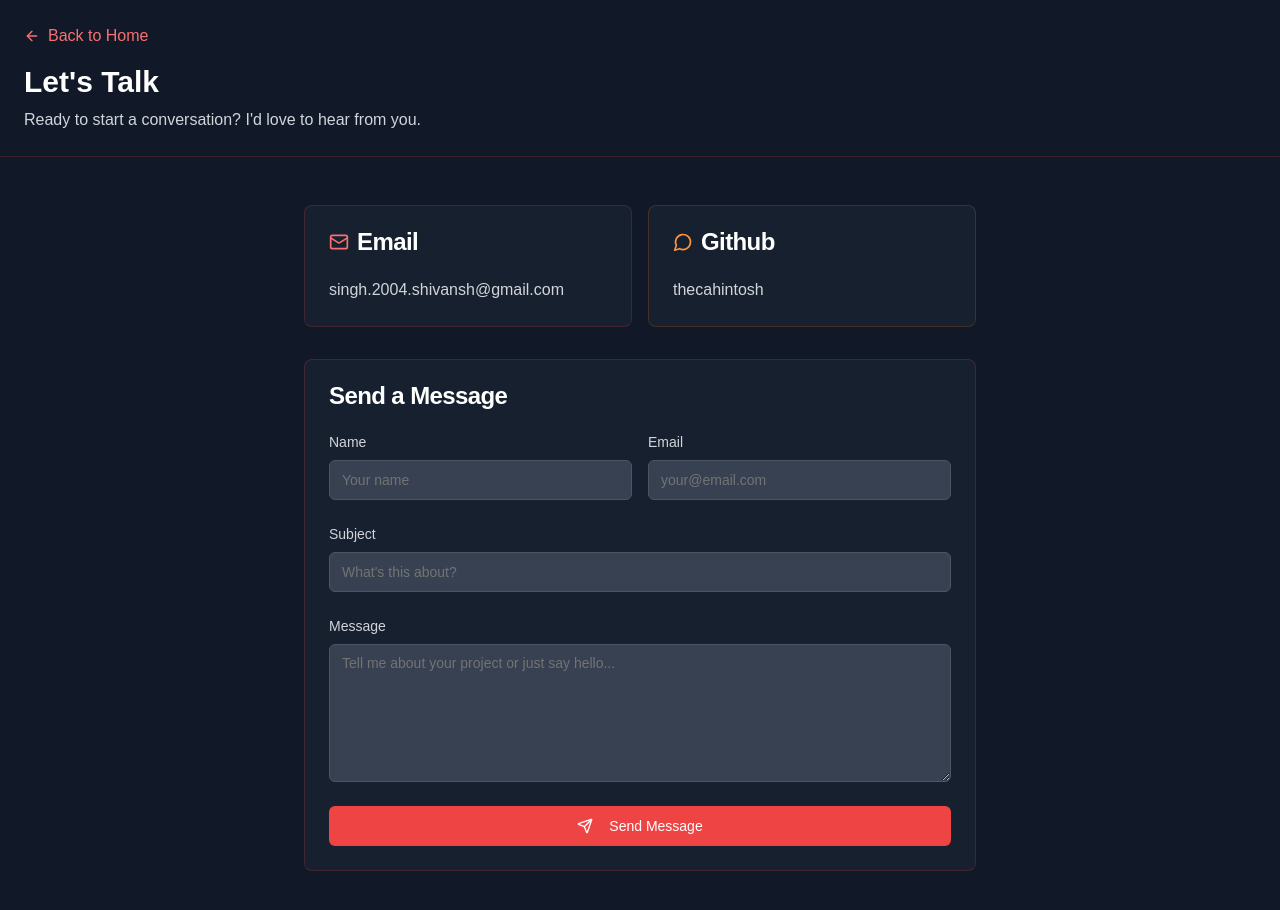
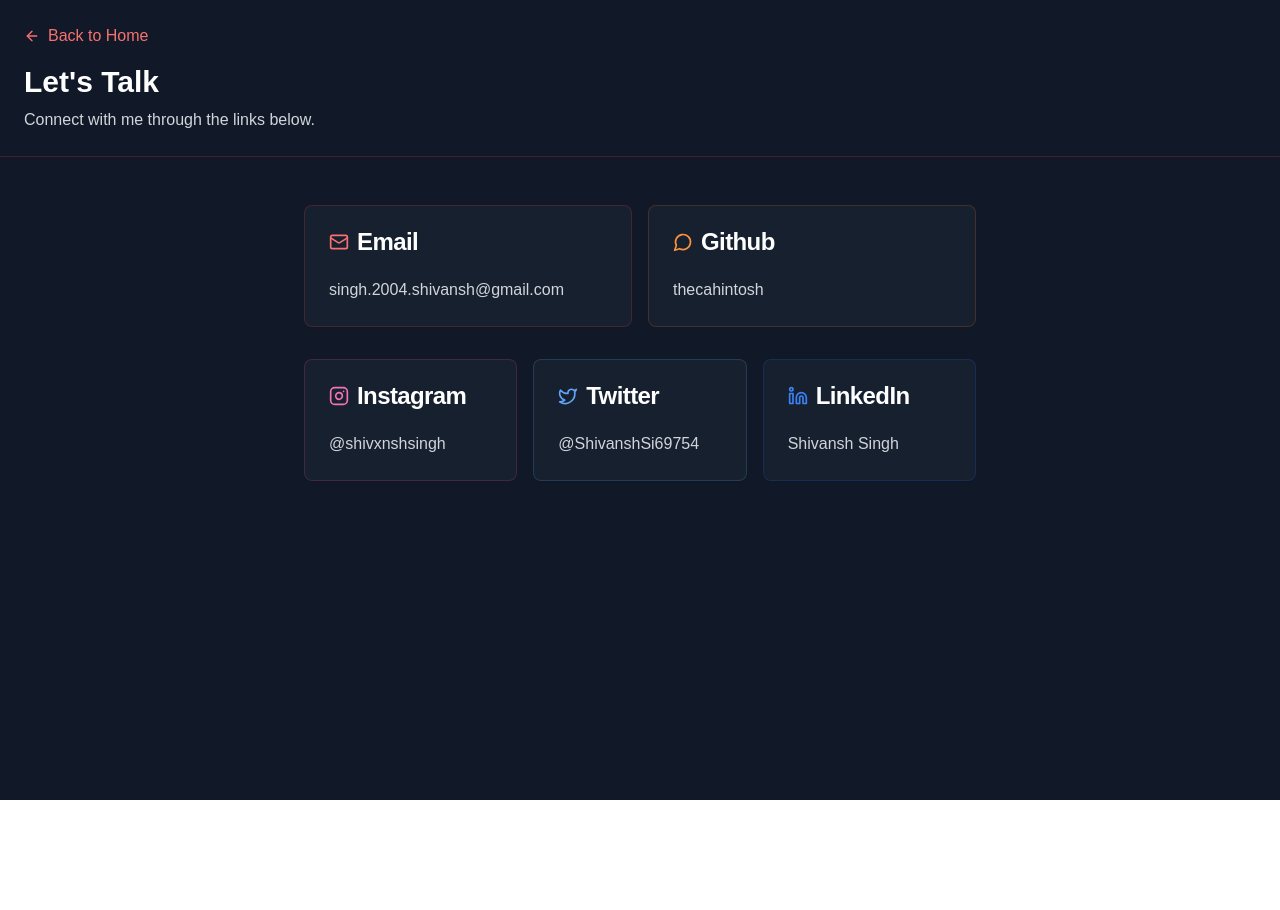
Before and after one commit to thecahintosh/portfolio-website, a Next.js app: page /contact in a window 1280 px wide. Shown: the top 910 px of the page. After the commit the page ends 800 px from the top, so only its background shows below. Built offline with nearby package versions, Linux system fonts and the light colour scheme.

Commit message:
Update page.tsx

```diff
--- a/app/contact/page.tsx
+++ b/app/contact/page.tsx
@@ -1,10 +1,7 @@
 import Link from "next/link"
 import { Card, CardContent, CardHeader, CardTitle } from "@/components/ui/card"
 import { Button } from "@/components/ui/button"
-import { Input } from "@/components/ui/input"
-import { Textarea } from "@/components/ui/textarea"
-import { ArrowLeft, Mail, MessageCircle, Send } from "lucide-react"
-import { submitContactForm } from "@/lib/actions"
+import { ArrowLeft, Mail, MessageCircle, Instagram, Twitter, Linkedin } from "lucide-react"
 
 export default function ContactPage() {
   return (
@@ -16,7 +13,7 @@ export default function ContactPage() {
             Back to Home
           </Link>
           <h1 className="text-3xl font-bold">Let's Talk</h1>
-          <p className="text-gray-300 mt-2">Ready to start a conversation? I'd love to hear from you.</p>
+          <p className="text-gray-300 mt-2">Connect with me through the links below.</p>
         </div>
       </header>
 
@@ -48,71 +45,62 @@ export default function ContactPage() {
                 </CardContent>
               </Card>
             </div>
-            <Card className="bg-gray-800/50 border border-red-500/20">
-              <CardHeader>
-                <CardTitle className="text-white">Send a Message</CardTitle>
-              </CardHeader>
-              <CardContent>
-                <form action={submitContactForm} className="space-y-6">
-                  <div className="grid md:grid-cols-2 gap-4">
-                    <div>
-                      <label htmlFor="name" className="block text-sm font-medium text-gray-300 mb-2">
-                        Name
-                      </label>
-                      <Input
-                        id="name"
-                        name="name"
-                        required
-                        className="bg-gray-700 border-gray-600 text-white focus:border-red-400"
-                        placeholder="Your name"
-                      />
-                    </div>
-                    <div>
-                      <label htmlFor="email" className="block text-sm font-medium text-gray-300 mb-2">
-                        Email
-                      </label>
-                      <Input
-                        id="email"
-                        name="email"
-                        type="email"
-                        required
-                        className="bg-gray-700 border-gray-600 text-white focus:border-red-400"
-                        placeholder="your@email.com"
-                      />
-                    </div>
+
+            <div className="grid md:grid-cols-3 gap-4">
+              <Card className="bg-gray-800/50 border border-pink-500/20">
+                <CardHeader>
+                  <div className="flex items-center space-x-2">
+                    <Instagram className="w-5 h-5 text-pink-400" />
+                    <CardTitle className="text-white">Instagram</CardTitle>
                   </div>
-                  <div>
-                    <label htmlFor="subject" className="block text-sm font-medium text-gray-300 mb-2">
-                      Subject
-                    </label>
-                    <Input
-                      id="subject"
-                      name="subject"
-                      required
-                      className="bg-gray-700 border-gray-600 text-white focus:border-red-400"
-                      placeholder="What's this about?"
-                    />
+                </CardHeader>
+                <CardContent>
+                  <Link
+                    href="https://instagram.com/shivxnshsingh"
+                    target="_blank"
+                    className="text-gray-300 hover:underline"
+                  >
+                    @shivxnshsingh
+                  </Link>
+                </CardContent>
+              </Card>
+
+              <Card className="bg-gray-800/50 border border-blue-400/20">
+                <CardHeader>
+                  <div className="flex items-center space-x-2">
+                    <Twitter className="w-5 h-5 text-blue-400" />
+                    <CardTitle className="text-white">Twitter</CardTitle>
                   </div>
-                  <div>
-                    <label htmlFor="message" className="block text-sm font-medium text-gray-300 mb-2">
-                      Message
-                    </label>
-                    <Textarea
-                      id="message"
-                      name="message"
-                      required
-                      rows={6}
-                      className="bg-gray-700 border-gray-600 text-white focus:border-red-400"
-                      placeholder="Tell me about your project or just say hello..."
-                    />
+                </CardHeader>
+                <CardContent>
+                  <Link
+                    href="https://x.com/ShivanshSi69754"
+                    target="_blank"
+                    className="text-gray-300 hover:underline"
+                  >
+                    @ShivanshSi69754
+                  </Link>
+                </CardContent>
+              </Card>
+
+              <Card className="bg-gray-800/50 border border-blue-600/20">
+                <CardHeader>
+                  <div className="flex items-center space-x-2">
+                    <Linkedin className="w-5 h-5 text-blue-500" />
+                    <CardTitle className="text-white">LinkedIn</CardTitle>
                   </div>
-                  <Button type="submit" className="w-full bg-red-500 hover:bg-red-600 text-white">
-                    <Send className="w-4 h-4 mr-2" />
-                    Send Message
-                  </Button>
-                </form>
-              </CardContent>
-            </Card>
+                </CardHeader>
+                <CardContent>
+                  <Link
+                    href="www.linkedin.com/in/shivansh-singh-b80b84125"
+                    target="_blank"
+                    className="text-gray-300 hover:underline"
+                  >
+                    Shivansh Singh
+                  </Link>
+                </CardContent>
+              </Card>
+            </div>
           </div>
         </div>
       </main>
```
